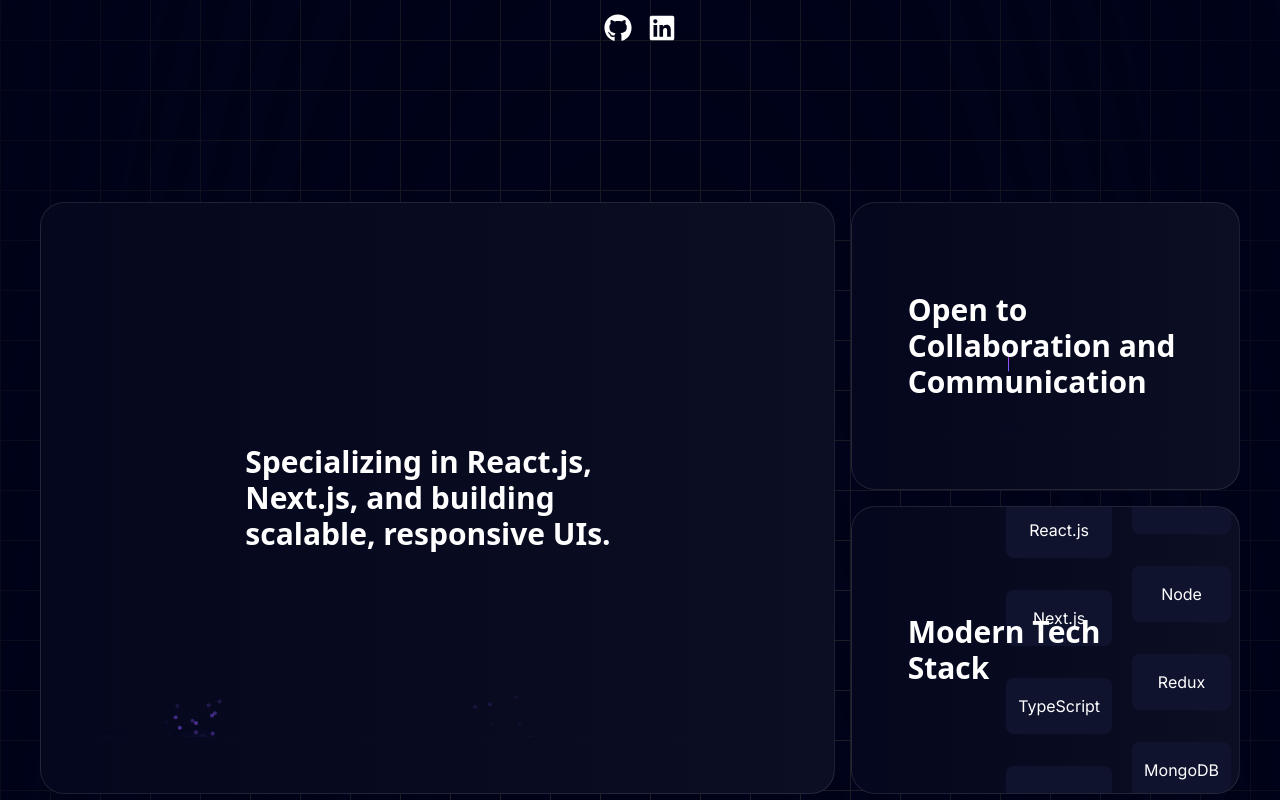
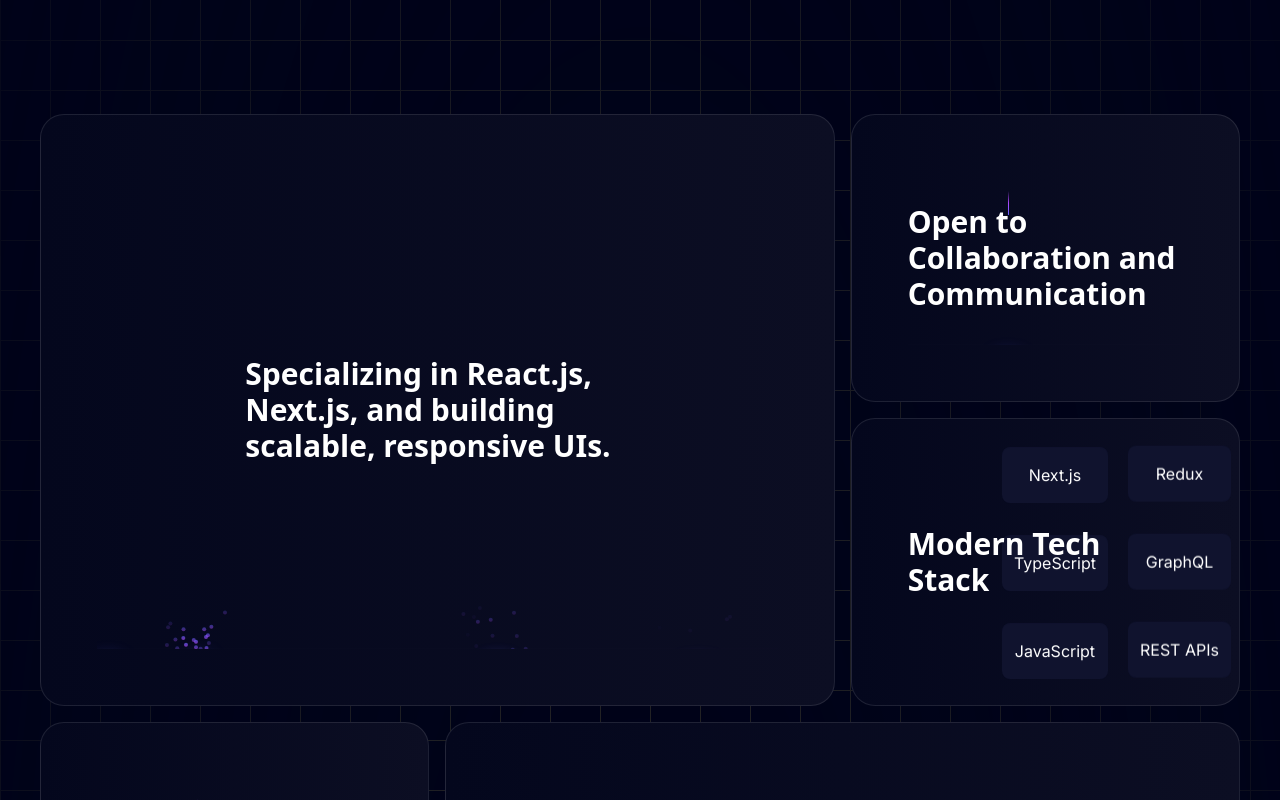
Before and after one commit to basic-coder/portfolio, a Next.js app: page / in a window 1280 px wide. Shown: the part 760-1560 px from the top of the page. Built offline with nearby package versions, Linux system fonts and the light colour scheme.

Commit message:
portfolio updated

```diff
--- a/src/app/components/ui/BendoGrid.tsx
+++ b/src/app/components/ui/BendoGrid.tsx
@@ -118,29 +118,54 @@ export const BentoGridItem = ({
             <Content title={title} description={description} />
           )}
           {id === 3 && (
-            <div className="flex gap-1 lg:gap-5 w-fit absolute -right-3 lg:right-2">
-              <div className="flex flex-col gap-3 lg:gap-8">
-                {["React.js", "Next.js", "TypeScript"].map((item) => (
+            <div className="flex gap-1 lg:gap-5 w-fit absolute -right-3 lg:right-2 overflow-hidden">
+
+              {/* Column 1 */}
+              <div className="flex flex-col gap-3 lg:gap-8 animate-tech-scroll">
+                {[
+                  "React.js",
+                  "Next.js",
+                  "TypeScript",
+                  "JavaScript",
+                  "AEM",
+                  "React.js",
+                  "Next.js",
+                  "TypeScript",
+                  "JavaScript",
+                  "AEM",
+                ].map((item, index) => (
                   <span
-                    className="py-2 lg:py-4 lg:px-3 px-3 text-xs lg:text-base opacity-50 lg:opacity-100 rounded-lg text-center bg-[#10132e]"
-                    key={item}
-                  >
-                    {item}
-                  </span>
-                ))}
-                <span className="py-4 px-3 rounded-lg text-center bg-[#10132e]" />
-              </div>
-              <div className="flex flex-col gap-3 lg:gap-8">
-                <span className="py-4 px-3 rounded-lg text-center bg-[#10132e]" />
-                {["Node", "Redux", "MongoDB"].map((item) => (
-                  <span
-                    className="py-2 lg:py-4 lg:px-3 px-3 text-xs lg:text-base opacity-50 lg:opacity-100 rounded-lg text-center bg-[#10132e]"
-                    key={item}
+                    key={`${item}-${index}`}
+                    className="shrink-0 py-2 lg:py-4 lg:px-3 px-3 text-xs lg:text-base opacity-50 lg:opacity-100 rounded-lg text-center bg-[#10132e]"
                   >
                     {item}
                   </span>
                 ))}
               </div>
+
+              {/* Column 2 */}
+              <div className="flex flex-col gap-3 lg:gap-8 animate-tech-scroll-reverse">
+                {[
+                  "Node.js",
+                  "Redux",
+                  "GraphQL",
+                  "REST APIs",
+                  "MongoDB",
+                  "Node.js",
+                  "Redux",
+                  "GraphQL",
+                  "REST APIs",
+                  "MongoDB",
+                ].map((item, index) => (
+                  <span
+                    key={`${item}-${index}`}
+                    className="shrink-0 py-2 lg:py-4 lg:px-3 px-3 text-xs lg:text-base opacity-50 lg:opacity-100 rounded-lg text-center bg-[#10132e]"
+                  >
+                    {item}
+                  </span>
+                ))}
+              </div>
+
             </div>
           )}
           {id === 6 && (
--- a/src/app/components/ui/GridBackground.tsx
+++ b/src/app/components/ui/GridBackground.tsx
@@ -39,14 +39,14 @@ export function GridBackground(props: Props) {
           <p className="text-center md:tracking-wider mb-4 text-sm md:text-lg lg-text-2xl">
             {props.subTitle}
           </p>
-          <a href="#projects">
+          {/* <a href="#projects">
             <BorderMagicButton
               title={props.buttonTitle}
               icon={props.buttonIcon}
               position={props.buttonPosition}
               otherClasses={props.otherClasses}
             />
-          </a>
+          </a> */}
 
           {/* GitHub & LinkedIn links */}
           <div className="flex gap-4 mt-6">
--- a/src/app/data/index.tsx
+++ b/src/app/data/index.tsx
@@ -82,7 +82,7 @@ export const gridItems = [
   },
   {
     id: 6,
-    title: "I'm available for freelance or full-time opportunities — let’s connect.",
+    title: "I'm available for full-time opportunities — let’s connect.",
     description: "",
     className: "lg:col-span-1 md:col-span-3 md:row-span-1 p-0 max-h-[10rem] md:max-h-none",
     imgClassName: "",
@@ -120,11 +120,11 @@ export const projects = [
 
 export const experienceData = [
   {
-    title: "2024 – Present",
+    title: "2022 – Present",
     content: (
       <div>
         <p className="mb-8 text-sm md:text-lg lg-text-2xl font-normal text-neutral-200">
-          Working at TeknoPoint/DEPT as a Frontend Developer, contributing to multiple enterprise-grade e-commerce projects.
+          Working at DEPT as a Frontend Developer, contributing to multiple enterprise-grade e-commerce projects.
         </p>
         <div className="grid grid-cols-2 gap-4">
           <a href="https://www.ceat.com" target="_blank" rel="noopener noreferrer">
@@ -168,7 +168,7 @@ export const experienceData = [
     ),
   },
   {
-    title: "2023 (Freelance Projects)",
+    title: "2021 (Freelance Projects)",
     content: (
       <div>
         <p className="mb-8 text-sm md:text-lg lg-text-2xl font-normal text-neutral-200">
@@ -207,7 +207,7 @@ export const experienceData = [
     ),
   },
   {
-    title: "2022 (Internship)",
+    title: "2021 (Internship)",
     content: (
       <div>
         <p className="mb-8 text-sm md:text-lg lg-text-2xl font-normal text-neutral-200">
--- a/src/app/globals.css
+++ b/src/app/globals.css
@@ -73,3 +73,56 @@ body {
     }
   }
 }
+
+/* =========================================
+   Infinite Tech Stack Animation
+   ========================================= */
+
+.animate-tech-scroll {
+  --tech-gap-half: 0.375rem;
+  animation: tech-scroll 12s linear infinite;
+  will-change: transform;
+}
+
+.animate-tech-scroll-reverse {
+  --tech-gap-half: 0.375rem;
+  animation: tech-scroll-reverse 14s linear infinite;
+  will-change: transform;
+}
+
+@keyframes tech-scroll {
+  from {
+    transform: translateY(0);
+  }
+
+  to {
+    transform: translateY(calc(-50% + var(--tech-gap-half)));
+  }
+}
+
+@keyframes tech-scroll-reverse {
+  from {
+    transform: translateY(calc(-50% + var(--tech-gap-half)));
+  }
+
+  to {
+    transform: translateY(0);
+  }
+}
+
+/* Desktop:
+   gap-8 = 2rem
+   Half gap = 1rem
+*/
+@media (min-width: 1024px) {
+  .animate-tech-scroll,
+  .animate-tech-scroll-reverse {
+    --tech-gap-half: 1rem;
+  }
+}
+
+/* Optional: pause when user hovers */
+.animate-tech-scroll:hover,
+.animate-tech-scroll-reverse:hover {
+  animation-play-state: paused;
+}
--- a/src/app/page.tsx
+++ b/src/app/page.tsx
@@ -16,7 +16,7 @@ export default function Home() {
         <Hero />
         <Grid />
         <Experience />
-        <Projects />
+        {/* <Projects /> */}
         <ContactForm />
         <Footer />
       </div>
```
